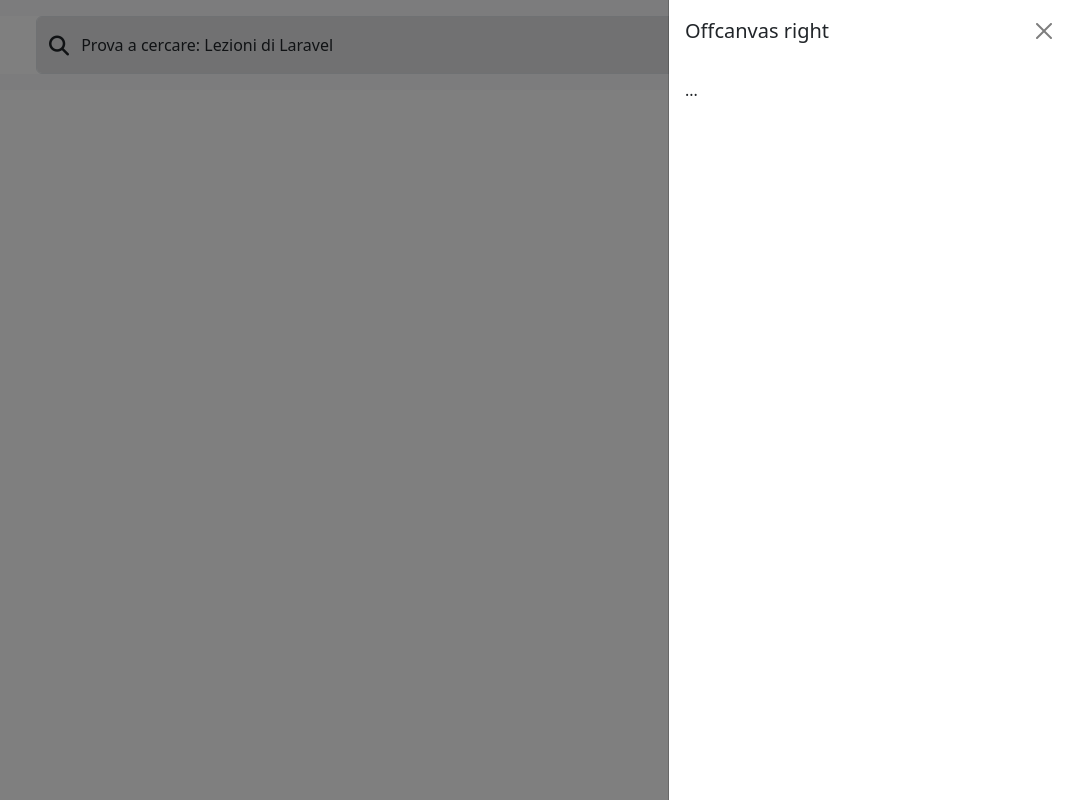
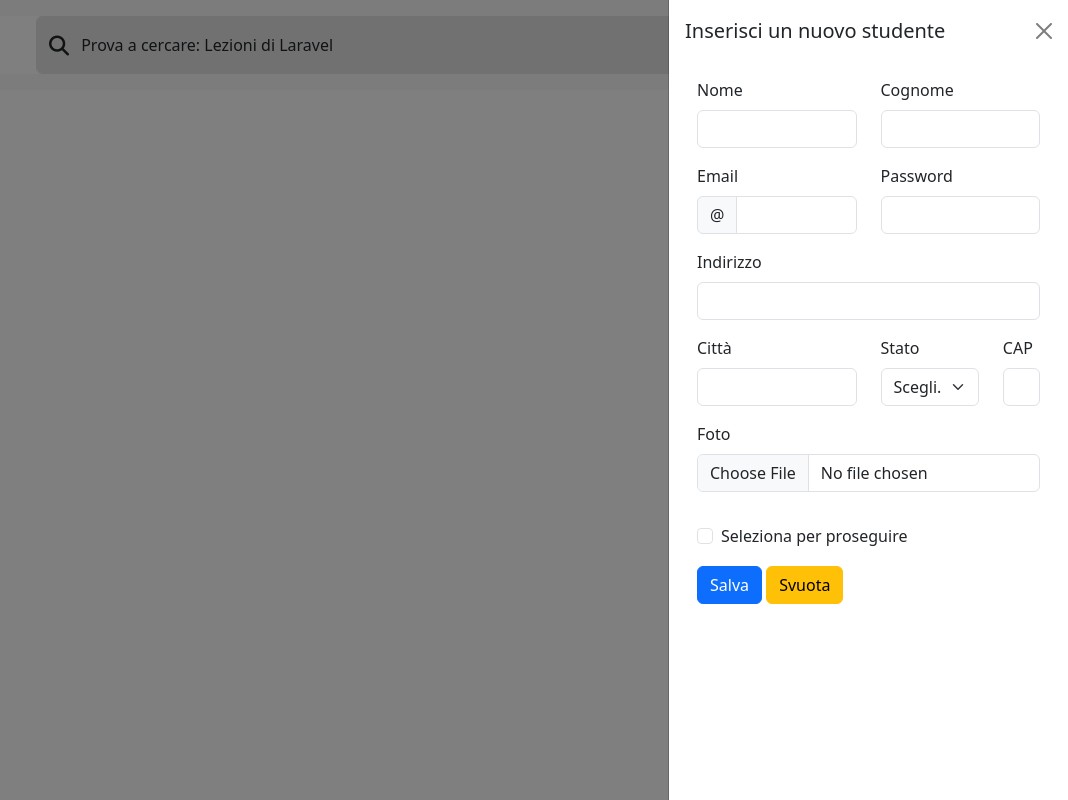
Before and after one commit to EliaBuratti/html-css-bootstrap-dashboard, a plain HTML site: page index.html in a window 1280 px wide. Both pictures are taken after a click on the button 1244 px from the left and 45 px from the top of the page. Shown: the full height of the page, 212-1280 px from the left. Drawn offline with nearby package versions, Linux system fonts and the light colour scheme.

Commit message:
add offcanvas

```diff
--- a/index.html
+++ b/index.html
@@ -65,23 +65,101 @@
                     </button>
 
                     <div class="offcanvas offcanvas-end" tabindex="-1" id="offcanvasRight" aria-labelledby="offcanvasRightLabel">
+
                         <div class="offcanvas-header">
-                        <h5 class="offcanvas-title" id="offcanvasRightLabel">Offcanvas right</h5>
+                            <h5 class="offcanvas-title" id="offcanvasRightLabel">Inserisci un nuovo studente</h5>
                             <button type="button" class="btn-close" data-bs-dismiss="offcanvas" aria-label="Close"></button>
                         </div>
+
                         <div class="offcanvas-body">
-                        ...
+                            <form class="container-fluid">
+                                <div class="row justify-content-start">
+
+                                    <!-- nome -->
+                                        <div class="mb-3 col-md-6">
+                                            <label for="name" class="form-label">Nome</label>
+                                            <input type="text" class="form-control" id="exampleInputPassword1">
                                         </div>
+
+                                        <!-- cognome -->
+                                        <div class="mb-3 col-md-6">
+                                            <label for="name" class="form-label">Cognome</label>
+                                            <input type="text" class="form-control" id="exampleInputPassword1">
+                                        </div>
+
+                                        <!-- email -->
+                                        <div class="mb-3 col-md-6">
+                                        <label for="name" class="form-label">Email</label>
+                                            <div class="input-group">
+                                                <span class="input-group-text" id="basic-addon1">@</span>
+                                                <input type="text" class="form-control" aria-label="Username" aria-describedby="basic-addon1">
+                                            </div>
+                                        </div>
+
+                                        <!-- password -->
+                                        <div class=" mb-3 col-md-6">
+                                            <label for="password" class="form-label">Password</label>
+                                            <input type="password" class="form-control" id="exampleInputPassword1">
+                                        </div>
+
+                                        <!-- Indirizzo -->
+                                        <div class="mb-3">
+                                            <label for="name" class="form-label">Indirizzo</label>
+                                            <input type="text" class="form-control" id="exampleInputPassword1">
+                                        </div>
+
+                                        <!-- Città -->
+                                        <div class="mb-3 col-md-6">
+                                            <label for="name" class="form-label">Città</label>
+                                            <input type="text" class="form-control" id="exampleInputPassword1">
+                                        </div>
+
+                                        <!-- stato -->
+                                        <div class="mb-3 col-md-4">
+                                            <label for="name" class="form-label">Stato</label>
+                                            <select class="form-select" aria-label="Default select example">
+                                                <option selected>Scegli...</option>
+                                                <option value="1">italia</option>
+                                                <option value="2">Germania</option>
+                                                <option value="3">Spagna</option>
+                                                </select>
+                                        </div>
+
+                                        <!-- cap -->
+                                        <div class="mb-3 col-md-2">
+                                            <label for="name" class="form-label">CAP</label>
+                                            <input type="text" class="form-control" id="exampleInputPassword1">
+                                        </div>
+
+                                        <!-- upload -->
+                                        <div class="col-12 mb-3">
+                                            <label for="name" class="form-label">Foto</label>
+                                            <div class="input-group mb-3">
+                                                <input type="file" class="form-control" id="inputGroupFile02">
+                                            </div>
+                                        </div>
+
+                                        <!-- checkbox -->
+                                        <div class="col-12 mb-3">
+                                            <div class="form-check">
+                                                <input class="form-check-input " type="checkbox" value="" id="flexCheckDefault">
+                                                <label class="form-check-label" for="flexCheckDefault">
+                                                Seleziona per proseguire
+                                                </label>
+                                            </div>
+                                        </div>
+
+                                        <!-- buttons -->
+                                        <div class="col-12">
+                                            <button type="button" class="btn btn-primary">Salva</button>
+                                            <button type="button" class="btn btn-warning">Svuota</button>
                                         </div>
 
                                 </div>
 
-
-
-
-
-
-
+                            </form>
+                        </div>
+                    </div>
                 </div>
         </nav>
     </header>
```
Lines whose indentation alone changed are shown as unchanged.
